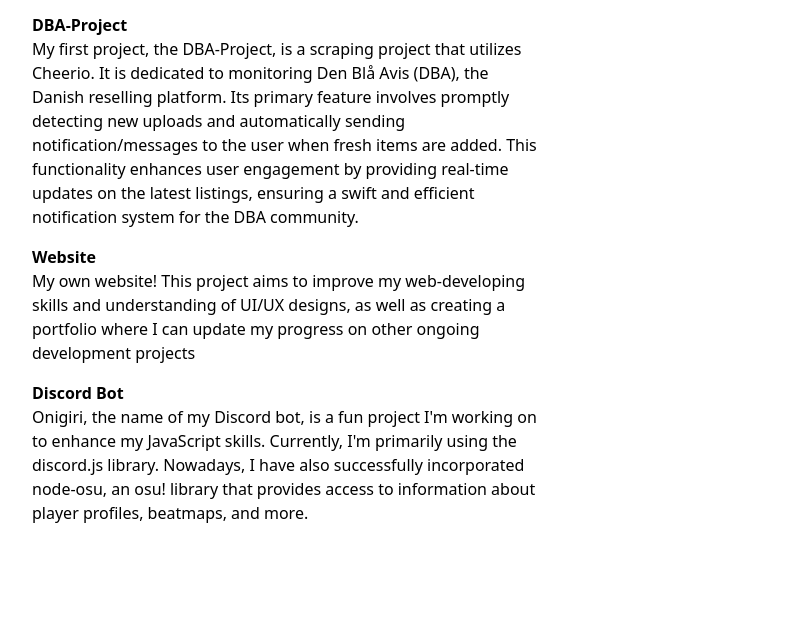
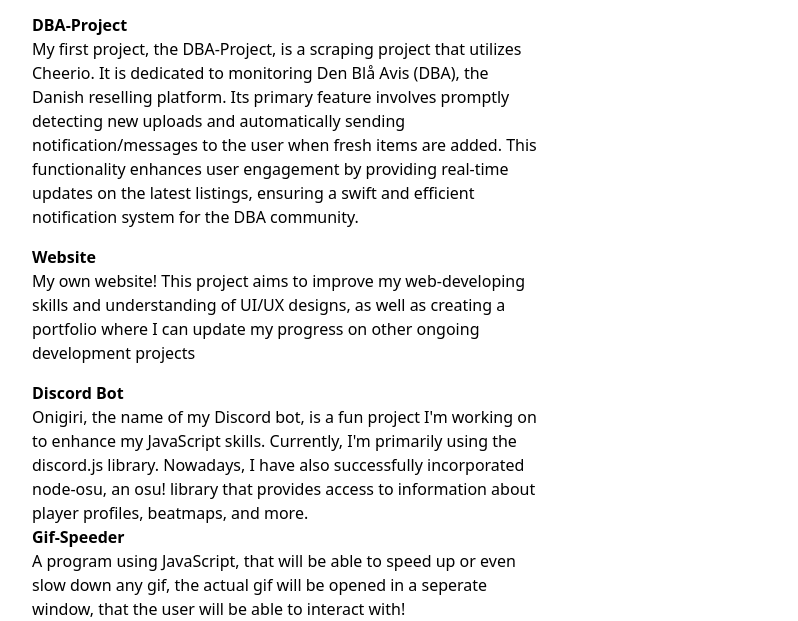
Before and after one commit to RedXin20/Website, a plain HTML site: page projects.html in a window 1280 px wide. Shown: the part 357-978 px from the top of the page, without its empty margins (80-878 px from the left). Before the commit the page ends 882 px from the top, so only its background shows below. Drawn offline with nearby package versions, Linux system fonts and the light colour scheme.

Commit message:
Added new project description

```diff
--- a/projects.html
+++ b/projects.html
@@ -84,6 +84,13 @@
           node-osu, an osu! library that provides access to information about
           player profiles, beatmaps, and more.
         </p>
+
+        <h3 class="font-semibold">Gif-Speeder</h3>
+        <p>
+          A program using JavaScript, that will be able to speed up or even slow
+          down any gif, the actual gif will be opened in a seperate window, that
+          the user will be able to interact with!
+        </p>
       </div>
     </div>
   </body>
```
